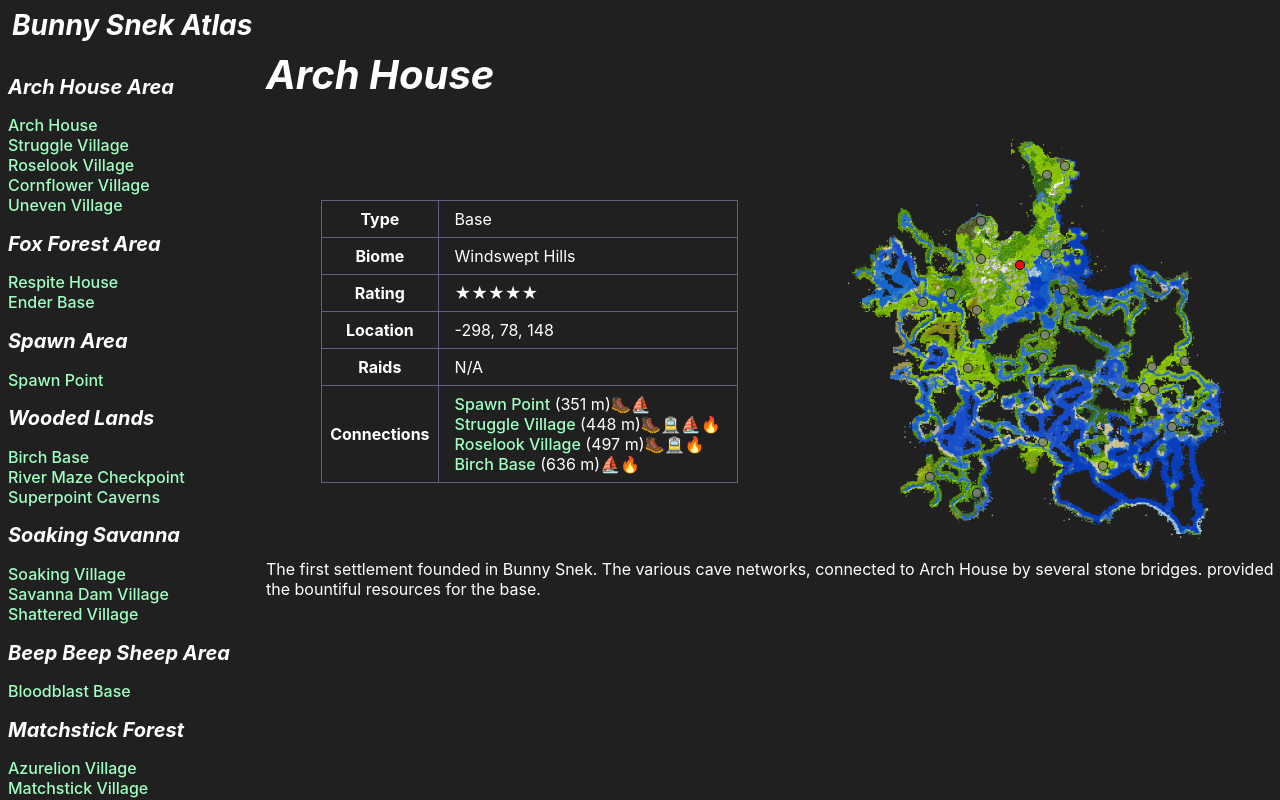
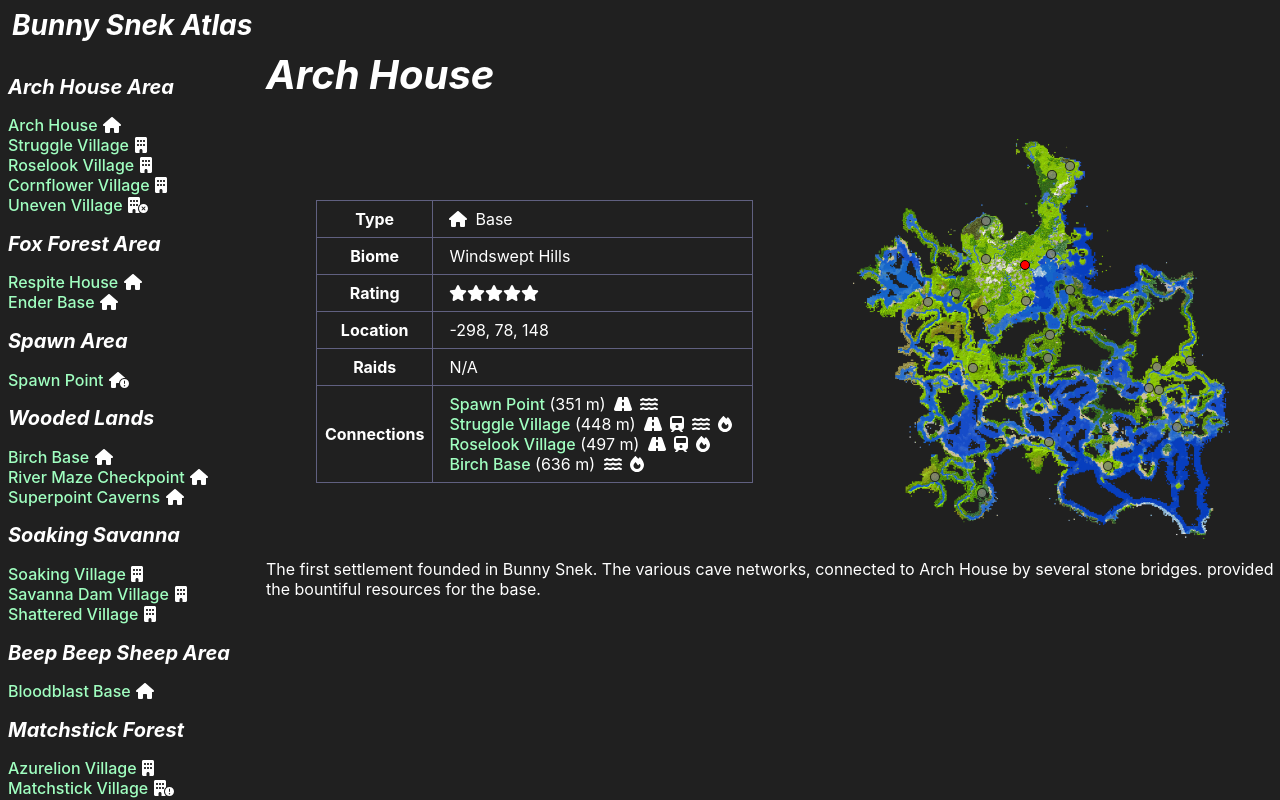
Before and after one commit to mstop4/bunny-snek-atlas-app, a React (Create React App) app: page / in a window 1280 px wide. Both pictures are taken after a click on the element "Arch House". Built offline with nearby package versions, Linux system fonts and the light colour scheme.

Commit message:
add type icons to settlements

```diff
--- a/package.json
+++ b/package.json
@@ -3,6 +3,9 @@
   "version": "0.1.0",
   "private": true,
   "dependencies": {
+    "@fortawesome/fontawesome-svg-core": "^6.1.1",
+    "@fortawesome/free-solid-svg-icons": "^6.1.1",
+    "@fortawesome/react-fontawesome": "^0.1.18",
     "@testing-library/jest-dom": "^5.16.4",
     "@testing-library/react": "^13.1.1",
     "@testing-library/user-event": "^13.5.0",
--- a/src/components/Directory.css
+++ b/src/components/Directory.css
@@ -42,3 +42,7 @@
   font-weight: 600;
   color: #80a0ff;
 }
+
+.Directory-typeIcon {
+  margin-left: 0.35rem;
+}
--- a/src/components/Directory.jsx
+++ b/src/components/Directory.jsx
@@ -1,3 +1,5 @@
+import { faBuilding, faBuildingCircleExclamation, faBuildingCircleXmark, faHouse, faHouseCircleExclamation, faHouseCircleXmark } from '@fortawesome/free-solid-svg-icons';
+import { FontAwesomeIcon } from '@fortawesome/react-fontawesome';
 import './Directory.css';
 
 const RegionSection = (props) => {
@@ -5,6 +7,23 @@ const RegionSection = (props) => {
   const placesList = [];
 
   for (const place of region.places) {
+    const { rating, type } = place;
+    let icon;
+
+    if (rating === -1) {
+      icon = type === 'Village'
+        ? <FontAwesomeIcon icon={faBuildingCircleXmark} className="Directory-typeIcon" title="Abandoned Village"/>
+        : <FontAwesomeIcon icon={faHouseCircleXmark} className="Directory-typeIcon" title="Abandoned Base"/>
+    } else if (rating === 0) {
+      icon = type === 'Village'
+        ? <FontAwesomeIcon icon={faBuildingCircleExclamation} className="Directory-typeIcon" title="Unsettled Village"/>
+        : <FontAwesomeIcon icon={faHouseCircleExclamation} className="Directory-typeIcon" title="Unsettled Base"/>
+    } else {
+      icon = type === 'Village'
+        ? <FontAwesomeIcon icon={faBuilding} className="Directory-typeIcon" title="Settled Village"/>
+        : <FontAwesomeIcon icon={faHouse} className="Directory-typeIcon" title="Settled Base"/>
+    }
+
     placesList.push(
       <li key={place.name}>
         <span
@@ -15,6 +34,7 @@ const RegionSection = (props) => {
         >
           {place.name}
         </span>
+        {icon}
       </li>
     );
   }
--- a/src/components/InfoDisplay.css
+++ b/src/components/InfoDisplay.css
@@ -60,6 +60,14 @@
   padding: 0;
 }
 
+.InfoDisplay-connectionIcon {
+  margin: 0 0.25rem;
+}
+
+.InfoDisplay-typeIcon {
+  margin-right: 0.5rem;
+}
+
 .InfoDisplay-connectionListItem {
   cursor: pointer;
   color: #a0ffc0;
--- a/src/components/InfoDisplay.jsx
+++ b/src/components/InfoDisplay.jsx
@@ -1,6 +1,6 @@
 import './InfoDisplay.css';
 import Map from './Map';
-import { findConnections, parseBiomes, parseDescription, parseLocation, parseRating } from './InfoDisplay_Utils';
+import { findConnections, parseBiomes, parseDescription, parseLocation, parseRating, parseType } from './InfoDisplay_Utils';
 
 const InfoDisplay = (props) => {
   const {
@@ -37,9 +37,10 @@ const InfoDisplay = (props) => {
     name,
     raidCount,
     rating,
-    type
+    type,
   } = currentPlace;
 
+  const typeIcon = parseType(type, rating);
   const biomeList = parseBiomes(biomes);
   const descriptionList = parseDescription(description);
   const locationString = parseLocation(location);
@@ -57,7 +58,7 @@ const InfoDisplay = (props) => {
             <tbody>
               <tr>
                 <th>Type</th>
-                <td>{type}</td>
+                <td>{typeIcon}</td>
               </tr>
               <tr>
                 <th>Biome</th>
--- a/src/components/InfoDisplay_Utils.js
+++ b/src/components/InfoDisplay_Utils.js
@@ -1,9 +1,37 @@
+import { faBuilding, faBuildingCircleExclamation, faBuildingCircleXmark, faFire, faHouse, faHouseChimney, faHouseCircleExclamation, faHouseCircleXmark, faQuestion, faRoad, faStar, faTrain, faWater } from "@fortawesome/free-solid-svg-icons";
+import { FontAwesomeIcon } from "@fortawesome/react-fontawesome";
+
 const CONNECTION_SYMBOLS = {
-  land: '🥾',
-  rail: '🚊',
-  water: '⛵',
-  nether: '🔥',
-  unknown: '?',
+  land: <FontAwesomeIcon
+    icon={faRoad}
+    alt="Land"
+    title="Land Route"
+    className="InfoDisplay-connectionIcon"
+  />,
+  rail: <FontAwesomeIcon
+    icon={faTrain}
+    alt="Rail"
+    title="Rail Route"
+    className="InfoDisplay-connectionIcon"
+  />,
+  water: <FontAwesomeIcon
+    icon={faWater}
+    alt="Water"
+    title="Water Route"
+    className="InfoDisplay-connectionIcon"
+  />,
+  nether: <FontAwesomeIcon
+    icon={faFire}
+    alt="Nether"
+    title="Nether Route"
+    className="InfoDisplay-connectionIcon"
+  />,
+  unknown: <FontAwesomeIcon
+    icon={faQuestion}
+    alt="Unknown"
+    title="Unknown Route"
+    className="InfoDisplay-connectionIcon"
+  />,
 };
 
 // TODO: refactor this to use only placeIds
@@ -24,12 +52,15 @@ export const findConnections = (connectionsData, placeData, placeName, onPlaceSe
       const otherPlaceName = placeData.find((place) => place.id === otherPlaceId).name;
 
       const connectionLink = `${otherPlaceName}`;
-      let connectionDetails = ` (${connection.distance.toFixed(0)} m)`
+      const connectionDetails = ` (${connection.distance.toFixed(0)} m) `;
+      const connectionSymbols = [];
+
+
       for (const connectionType of connectionTypes) {
         if (Object.keys(CONNECTION_SYMBOLS).includes(connectionType)) {
-          connectionDetails += CONNECTION_SYMBOLS[connectionType];
+          connectionSymbols.push(CONNECTION_SYMBOLS[connectionType]);
         } else {
-          connectionDetails += CONNECTION_SYMBOLS.unknown;
+          connectionDetails.push(CONNECTION_SYMBOLS.unknown);
         }
       }
 
@@ -44,12 +75,47 @@ export const findConnections = (connectionsData, placeData, placeName, onPlaceSe
             {connectionLink}
           </span>
           {connectionDetails}
+          {connectionSymbols}
         </li>
       );
     }
   }
 
   return connectionList;
+}
+
+export const parseType = (type, rating) => {
+  if (rating === -1) {
+    return (
+      <>
+        {type === 'Village'
+          ? <FontAwesomeIcon icon={faBuildingCircleXmark} className="InfoDisplay-typeIcon" title="Abandoned Village"/>
+          : <FontAwesomeIcon icon={faHouseCircleXmark} className="InfoDisplay-typeIcon" title="Abandoned Base"/>
+        }
+        {type}
+      </>
+    );
+  } else if (rating === 0) {
+    return (
+      <>
+        {type === 'Village'
+          ? <FontAwesomeIcon icon={faBuildingCircleExclamation} className="InfoDisplay-typeIcon" title="Unsettled Village"/>
+          : <FontAwesomeIcon icon={faHouseCircleExclamation} className="InfoDisplay-typeIcon" title="Unsettled Base"/>
+        }
+        {type}
+      </>
+    );
+  } else {
+    return (
+      <>
+        {type === 'Village'
+          ? <FontAwesomeIcon icon={faBuilding} className="InfoDisplay-typeIcon" title="Settled Village"/>
+          : <FontAwesomeIcon icon={faHouse} className="InfoDisplay-typeIcon" title="Settled Base"/>
+        }
+        {type}
+      </>
+    );
+  }
 }
 
 export const parseBiomes = (biomes) => {
@@ -72,7 +138,7 @@ export const parseRating = (rating) => {
     else if (rating === 0) ratingStars.push(<span>Unsettled</span>);
     else {
       for (let i = 0; i < rating; i++) {
-        ratingStars.push(<span key={i}>★</span>);
+        ratingStars.push(<FontAwesomeIcon key={i} icon={faStar}/>);
       }
     }
   }
--- a/src/data/placesOfInterest.json
+++ b/src/data/placesOfInterest.json
@@ -191,7 +191,7 @@
         "location": { "x": -1155, "y": 69, "z": 502 },
         "raidCount": 0,
         "description": [
-          "The gateway between the Soaking Savanna and Arch House Area regions. The structure of this village had been distorted by the 1.18 update; however, the village had already been long abandoned. A repopulation project is underway, by immigrating vilagers from the Savanna Dam and Cornflower Villages.",
+          "The gateway between the Soaking Savanna and Arch House Area regions. The structure of this village had been distorted by the 1.18 update; however, the village had already been long abandoned. A repopulation project is underway, by immigrating villagers from the Savanna Dam and Cornflower Villages.",
           "Shattered Village is surrounded by numerous natural landmarks, such as the Triple Spire Caverns, Stalactite Thicket Caverns and Crate Lake, and the Split Feelings Forest."
         ]
       }
@@ -256,7 +256,7 @@
         "location": { "x": 1253, "y": 63, "z": 1691 },
         "raidCount": 0,
         "description": [
-          "The marine gateway to the Para-Arch Area, one of the three villages that make the region up."
+          "The western marine gateway to the Para-Arch Area, one of the three villages that make up the region."
         ]
       },
       {
@@ -309,7 +309,7 @@
         "location": { "x": 732, "y": 63, "z": 2657 },
         "raidCount": -1,
         "description": [
-          "This base mainly serves as a connection between the Overworld and Angry Boar bastion in the Nether."
+          "This base mainly serves as a connection between the Overworld and Angry Boar Bastion in the Nether."
         ]
       }
     ]
```
Also changed, not shown: 1 other file (tests, documents, lock files or other folders).
